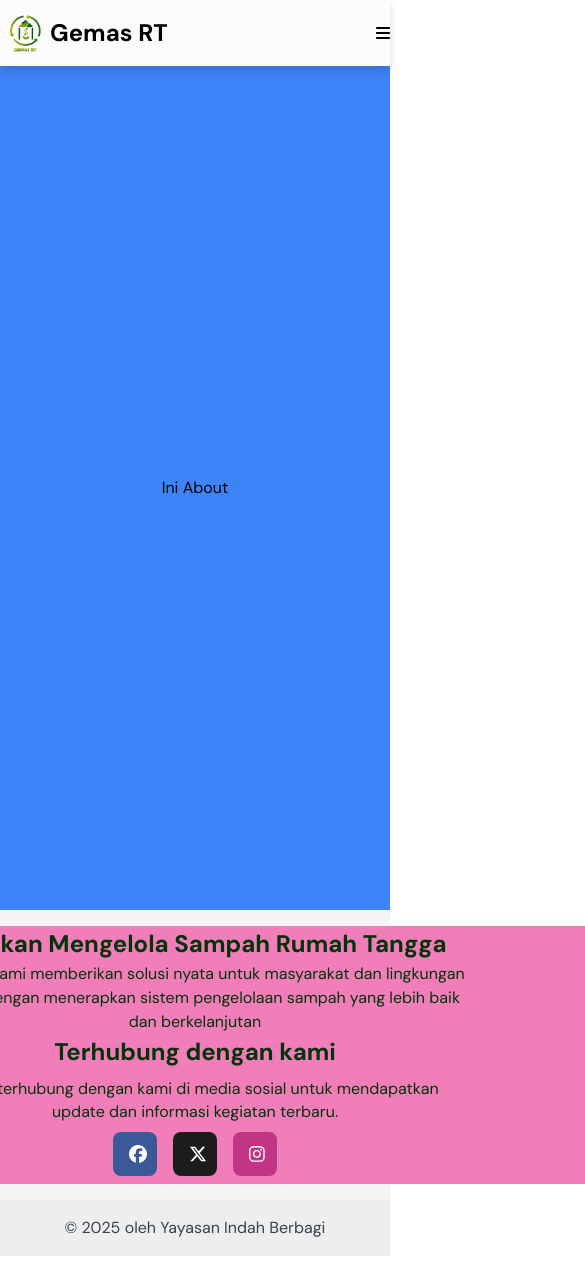
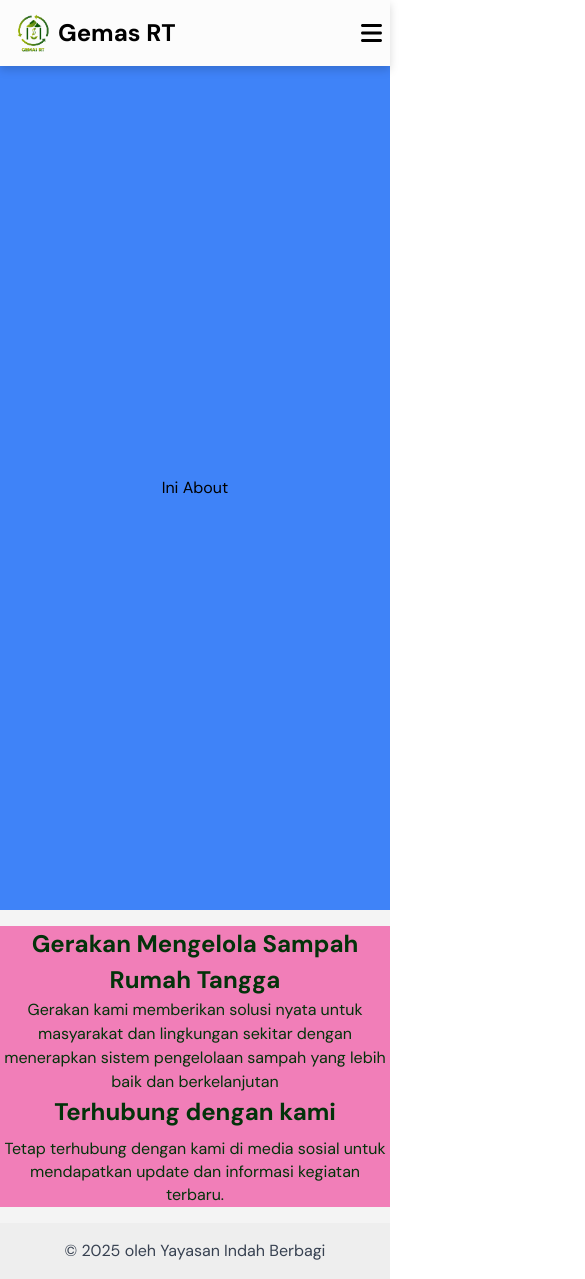
Before and after one commit to shofwan13/Web-Gemas-RT-YIB, a React (Vite) app: page /about in a window 390 px wide. Shown: the top 1279 px of the page, 585 px wide, since content can reach past the window. Before the commit the page ends 1256 px from the top, so only its background shows below. Built offline with nearby package versions, Linux system fonts and the light colour scheme; what tailwindcss-motion would draw is missing.

Commit message:
button Social footer difference between desktop and mobile views

```diff
--- a/src/components/buttonsocial.jsx
+++ b/src/components/ButtonSocialDesktop.jsx
@@ -2,7 +2,7 @@ import React, { useState } from "react";
 import { Link } from "react-router-dom";
 import { FontAwesomeIcon } from "@fortawesome/react-fontawesome";
 
-const ButtonSocial = ({
+const ButtonSocialDesktop = ({
   label,
   bgColor = "bg-blue-600",
   textColor = "text-white",
@@ -46,4 +46,4 @@ const ButtonSocial = ({
   );
 };
 
-export default ButtonSocial;
+export default ButtonSocialDesktop;
--- a/src/components/mainfooter.jsx
+++ b/src/components/mainfooter.jsx
@@ -1,5 +1,5 @@
 import React from "react";
-import ButtonSocial from "./buttonsocial";
+import ButtonSocialDesktop from "./ButtonSocialDesktop";
 import { FontAwesomeIcon } from "@fortawesome/react-fontawesome";
 import { height } from "@fortawesome/free-brands-svg-icons/fa42Group";
 
@@ -11,9 +11,9 @@ const MainFooter = () => {
         className="bg-[#F4F4F4] text-[#03330a] py-4 flex flex-col items-center"
         md:height="h-[100px]"
       >
-        <div className="w-[1440px] bg-pink-400">
+        <div className="flex-wrap w-auto lg:w-[1440px] bg-pink-400">
           {/* Div pertama */}
-          <div className="w-[540px] container mx-auto text-center">
+          <div className="w-auto lg:w-[540px] flex-wrap mx-auto text-center">
             <h4 className="text-[20px] md:text-[24px] font-bold">
               Gerakan Mengelola Sampah Rumah Tangga
             </h4>
@@ -25,7 +25,7 @@ const MainFooter = () => {
           </div>
 
           {/* Div kedua */}
-          <div className="w-[540px] container mx-auto text-center">
+          <div className="w-auto flex-wrap lg:w-[540px] container mx-auto text-center">
             <h4 className="text-[20px] md:text-[24px] font-bold mb-2">
               Terhubung dengan kami
             </h4>
@@ -33,8 +33,8 @@ const MainFooter = () => {
               Tetap terhubung dengan kami di media sosial untuk mendapatkan
               update dan informasi kegiatan terbaru.
             </p>
-            <div className="flex justify-center space-x-4 py-2">
-              <ButtonSocial
+            <div className="hidden flex-wrap w-full lg:w-auto lg:flex justify-center space-x-4 py-2">
+              <ButtonSocialDesktop
                 icon={"fa-brands fa-facebook"}
                 label="Facebook"
                 bgColor="bg-[#3b5998] hover:bg-[#2d4373]"
@@ -42,7 +42,7 @@ const MainFooter = () => {
                 url="https://www.facebook.com/"
                 isnewtab={true}
               />
-              <ButtonSocial
+              <ButtonSocialDesktop
                 icon={"fa-brands fa-x-twitter"}
                 label="X.com"
                 bgColor="bg-[#1c1c1c] hover:bg-[#080808]"
@@ -50,7 +50,7 @@ const MainFooter = () => {
                 url="https://twitter.com/"
                 isnewtab={true}
               />
-              <ButtonSocial
+              <ButtonSocialDesktop
                 icon={"fa-brands fa-instagram"}
                 label="Instagram"
                 bgColor="bg-[#C13584] hover:bg-[#bc2a8d]"
--- a/src/components/mainheader.jsx
+++ b/src/components/mainheader.jsx
@@ -19,7 +19,7 @@ const MainHeader = ({ title }) => {
 
 "
     >
-      <div className="flex justify-between items-center w-full lg:w-[1440px]  ">
+      <div className="flex px-[8px] justify-between items-center w-full lg:w-[1440px]  ">
         <div className="flex content-center items-center bg-transparent">
           <img
             src="./src/assets/img/gemas rt logo final-05.png"
@@ -127,7 +127,7 @@ const MainHeader = ({ title }) => {
         </div>
 
         <Link className="lg:hidden flex">
-          <FontAwesomeIcon icon={faBars} />
+          <FontAwesomeIcon size="xl" icon={faBars} />
         </Link>
       </div>
     </div>
--- a/src/pages/Home.jsx
+++ b/src/pages/Home.jsx
@@ -26,10 +26,10 @@ const Home = () => {
       <MainHeader />
       <section
         id="herosection"
-        className="bg-[#a9d222] h-[600px] flex items-center justify-center  flex-col "
+        className="bg-[#a9d222] w-auto h-[600px] flex items-center justify-center  flex-col "
       >
         <div className="flex lg:w-[1440px] bg-violet-400 lg:h-full ">
-          <div className="w-[600px] bg-green-500 content-center flex-col h-full space-y-[28px]">
+          <div className="w-auto lg:w-[600px] bg-green-500 content-center flex-col h-full space-y-[28px]">
             <div className="space-y-[8px]">
               <h1>Gemas RT</h1>
               <h4>Gerakan Mengelola Sampah Rumah Tangga</h4>
@@ -57,8 +57,8 @@ const Home = () => {
         id="pengelolaansampahberkelanjutan"
         className="bg-[#e15ee1] h-[100%] sm:px-10 flex gap-4 items-center justify-center flex-row my-10"
       >
-        <div className="w-[1440px] h bg-violet-600 flex flex-col justify-center content-center items-center gap-y-4">
-          <div className="flex bg-green-200 w-[540px] h-[100%] justify-center items-center flex-col space-y-[28px]">
+        <div className="flex-wrap lg:w-[1440px] h bg-violet-600  justify-center content-center items-center gap-y-4">
+          <div className="flex bg-green-200 flex-wrap w-auto lg:w-[540px] h-[100%] justify-center items-center flex-col space-y-[28px]">
             <div className="space-y-[8px] items-center text-center">
               <div className="flex justify-center items-center">
                 <img
@@ -228,8 +228,8 @@ const Home = () => {
         id="galerikegiatan"
         className="bg-[#e15ee1] h-[100%] sm:px-10 flex gap-4 items-center justify-center flex-row my-10"
       >
-        <div className="w-[1440px] h bg-violet-600 flex flex-col justify-center content-center items-center gap-y-4">
-          <div className="flex bg-green-200 w-[540px] h-[100%] justify-center items-center flex-col space-y-[28px]">
+        <div className="flex-wrap w-auto lg:w-[1440px] h bg-violet-600 flex flex-col justify-center content-center items-center gap-y-4">
+          <div className="flex bg-green-200 flex-wrap w-auto lg:w-[540px] h-[100%] justify-center items-center flex-col space-y-[28px]">
             <div className="space-y-[8px] items-center text-center">
               <div className="flex justify-center items-center">
                 <img
@@ -346,9 +346,9 @@ const Home = () => {
         id="faqpertanyaan"
         className="bg-[#e15ee1] h-[100%] sm:px-10 flex gap-4 items-center justify-center my-10"
       >
-        <div className="w-[1440px] h bg-violet-600 flex  flex-row justify-center content-center items-center gap-4">
-          <div className="bg-green-200 w-[50%] h-[100%] flex-col space-y-[28px]">
-            <div className="space-y-[8px] w-[540px] items-left text-left">
+        <div className="flex-wrap w-auto lg:w-[1440px] h bg-violet-600 flex  flex-row justify-center content-center items-center lg:gap-4">
+          <div className="bg-green-200 w-auto flex-wrap lg:w-[50%] h-[100%] flex-col space-y-[28px]">
+            <div className="space-y-[8px] w-auto lg:w-[540px] items-left text-left">
               <div className="">
                 <img
                   className=""
@@ -364,12 +364,12 @@ const Home = () => {
               </p>
             </div>
           </div>
-          <div className="flex flex-wrap justify-center items-center gap-4 h-[100%] w-[50%]">
+          <div className=" flex flex-wrap justify-center items-center lg:gap-4 h-[100%] w-auto lg:w-[50%]">
             <Accordion className="items-center flex-col w-[100%]">
               <AccordionPanel className="outerheaderaccordion">
                 <AccordionTitle
                   as="h4"
-                  className="headtitleaccordion focus:ring-0"
+                  className="headtitleaccordion w-full focus:ring-0"
                 >
                   What is Flowbite?
                 </AccordionTitle>
@@ -386,7 +386,7 @@ const Home = () => {
               <AccordionPanel className="outerheaderaccordion">
                 <AccordionTitle
                   as="h4"
-                  className="headtitleaccordion focus:ring-[0px!important]"
+                  className="headtitleaccordion w-full focus:ring-[0px!important]"
                 >
                   What is Flowbite?
                 </AccordionTitle>
@@ -403,7 +403,7 @@ const Home = () => {
               <AccordionPanel className="outerheaderaccordion">
                 <AccordionTitle
                   as="h4"
-                  className="headtitleaccordion focus:ring-[0px!important]"
+                  className="headtitleaccordion  w-full focus:ring-[0px!important]"
                 >
                   What is Flowbite?
                 </AccordionTitle>
```
